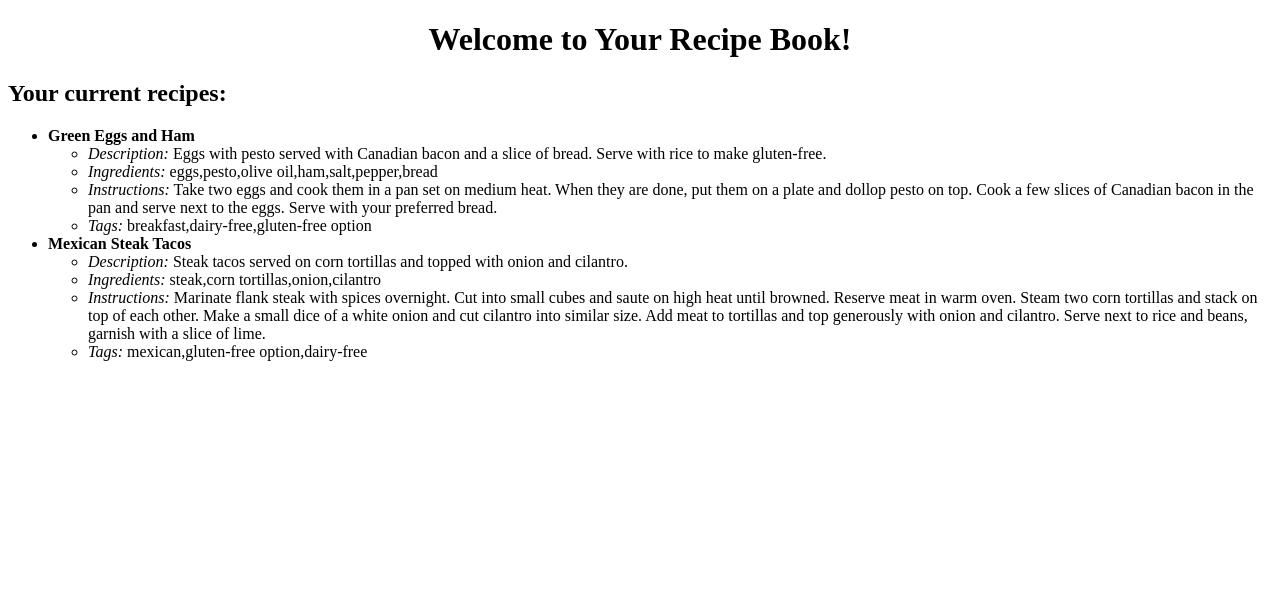
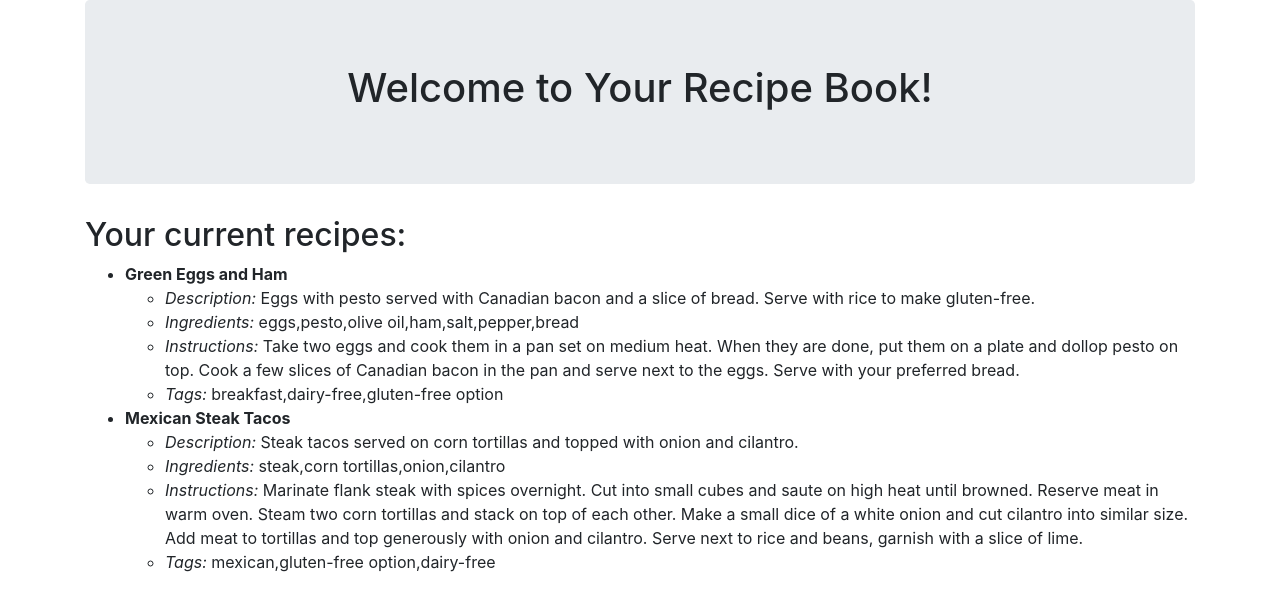
Before and after one commit to eyesicedover/angular-recipebox-2, an Angular app: page / in a window 1280 px wide. Shown: the top 610 px of the page. Built offline with nearby package versions, Linux system fonts and the light colour scheme.

Commit message:
add bootstrap styling

```diff
--- a/src/app/app.component.html
+++ b/src/app/app.component.html
@@ -1,8 +1,11 @@
 <!--The content below is only a placeholder and can be replaced.-->
 <div style="text-align:center">
-  <h1>
-    Welcome to {{ title }}!
-  </h1>
+  <div class="jumbotron">
+    <h1>
+      Welcome to {{ title }}!
+    </h1>
+
+  </div>
 </div>
 <h2>Your current recipes: </h2>
 <ul>
--- a/src/index.html
+++ b/src/index.html
@@ -9,6 +9,8 @@
   <link rel="icon" type="image/x-icon" href="favicon.ico">
 </head>
 <body>
-  <app-root></app-root>
+  <div class="container">
+    <app-root></app-root>
+  </div>
 </body>
 </html>
```
Also changed, not shown: .angular-cli.json.
